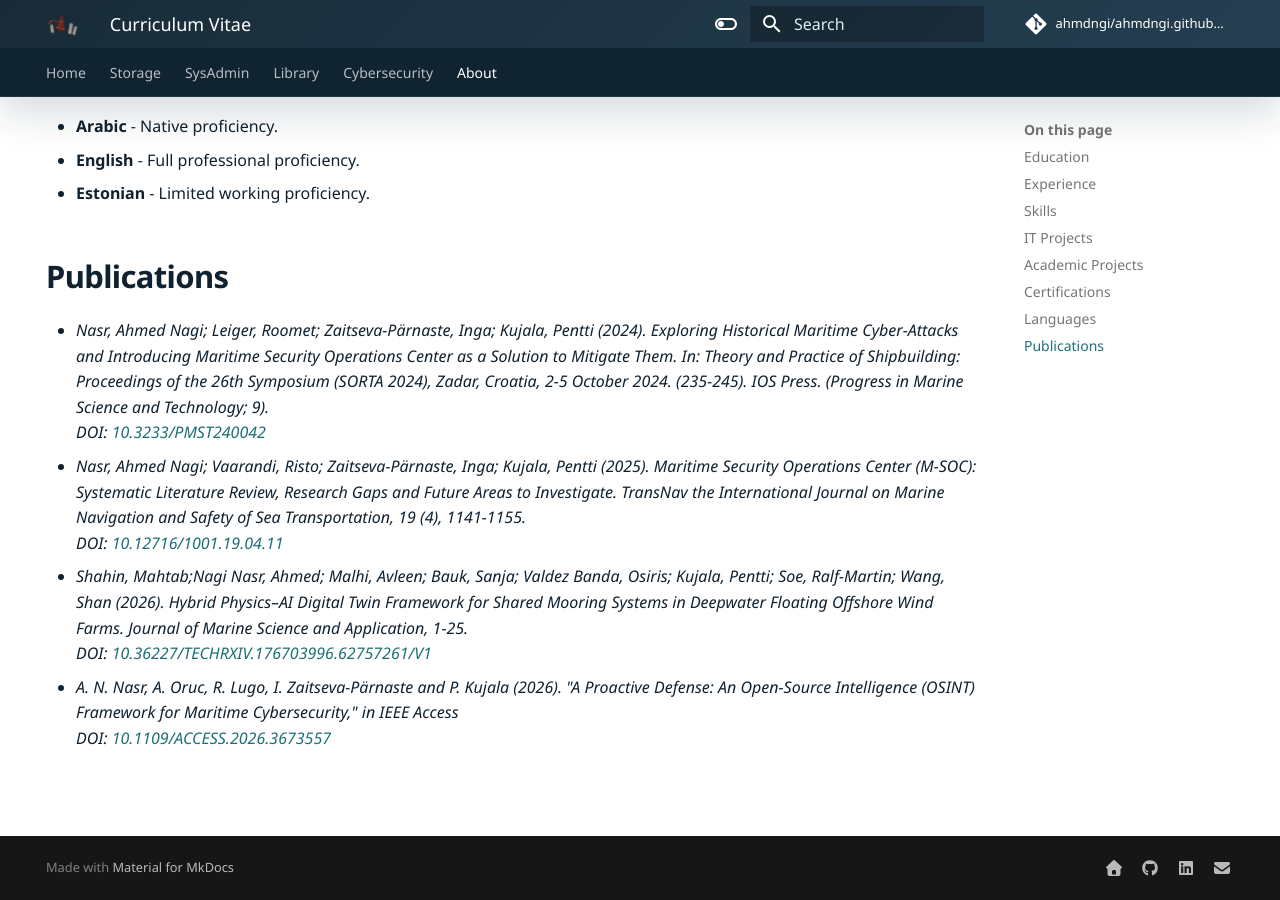
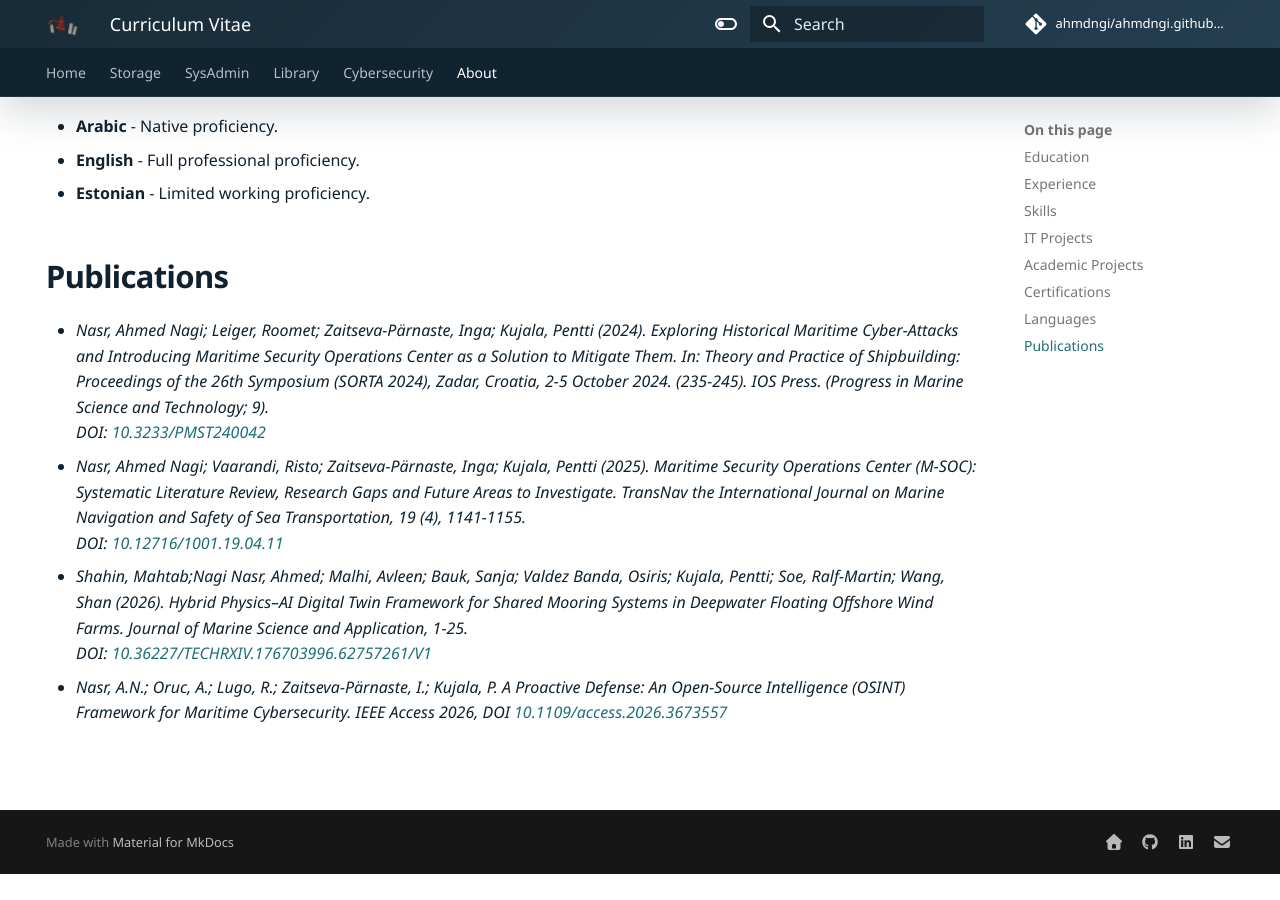
Before and after one commit to ahmdngi/notes.oversight.ee, an MkDocs documentation site: the page built from docs/content/about.md, in a window 1280 px wide and 900 px high, scrolled down 4136 px. Built offline with MkDocs 1.6.1 and Material for MkDocs 9.7.7, drawn with Linux system fonts in a browser that asks for light colours; comment, search, counter and statistics services are not loaded; after the commit the page ends 5010 px from its top, so only the background shows below that.

```diff
--- a/docs/content/about.md
+++ b/docs/content/about.md
@@ -151,5 +151,5 @@
 DOI: [10.12716/1001.19.04.11](https://www.researchgate.net/publication/399258521_Maritime_Security_Operations_Center_M-SOC_Systematic_Literature_Review_Research_Gaps_and_Future_Areas_to_Investigate)*
 - *Shahin, Mahtab;Nagi Nasr, Ahmed; Malhi, Avleen; Bauk, Sanja; Valdez Banda, Osiris; Kujala, Pentti; Soe, Ralf-Martin; Wang, Shan (2026). Hybrid Physics–AI Digital Twin Framework for Shared Mooring Systems in Deepwater Floating Offshore Wind Farms. Journal of Marine Science and Application,  1−25.
 DOI: [10.36227/TECHRXIV.176703996.62757261/V1](https://doi.org/10.36227/techrxiv.176703996.62757261/v1)*
-- *A. N. Nasr, A. Oruc, R. Lugo, I. Zaitseva-Pärnaste and P. Kujala (2026). "A Proactive Defense: An Open-Source Intelligence (OSINT) Framework for Maritime Cybersecurity," in IEEE Access
-DOI: [10.1109/ACCESS.2026.3673557](10.1109/ACCESS.2026.3673557)*
+- *Nasr, A.N.; Oruc, A.; Lugo, R.; Zaitseva-Pärnaste, I.; Kujala, P. A Proactive Defense: An Open-Source Intelligence (OSINT) Framework for Maritime Cybersecurity. IEEE Access 2026,
+DOI [10.1109/access.2026.3673557](https://doi.org/10.1109/access.2026.3673557)*
```
